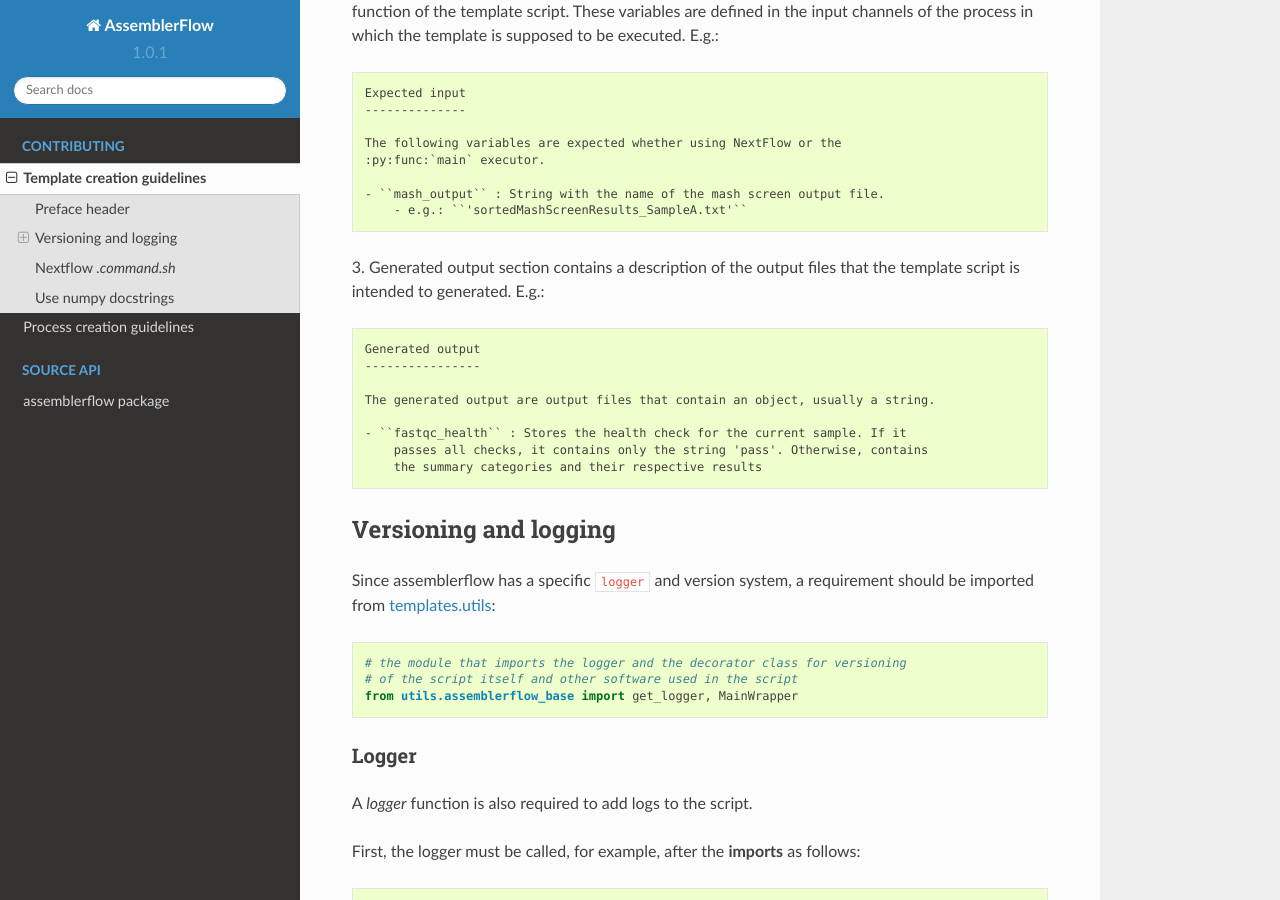
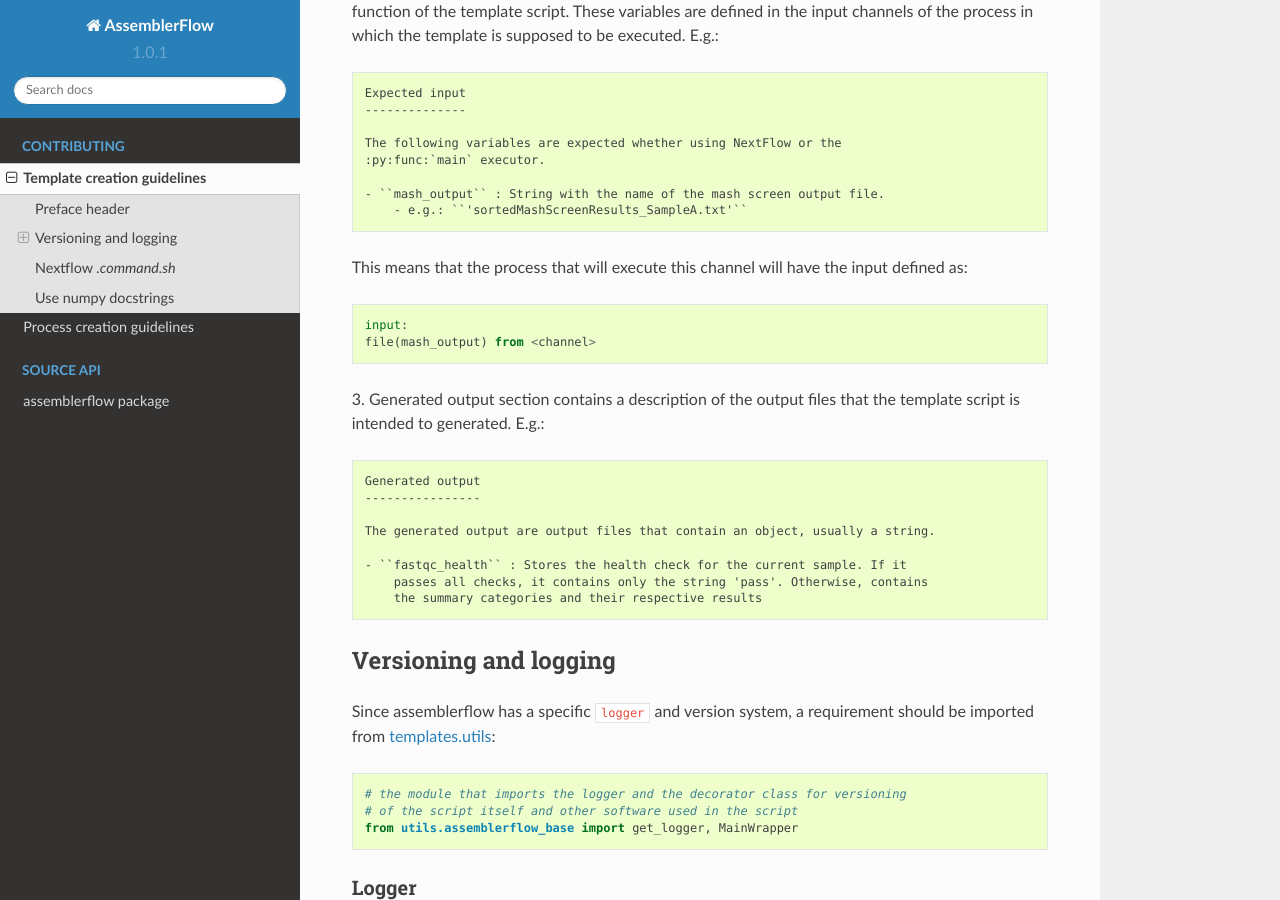
Before and after one commit to assemblerflow/flowcraft, a Sphinx documentation site: the page built from docs/create_template.rst, in a window 1280 px wide and 900 px high, scrolled down 698 px. Built offline with Sphinx 7.4.7 and the Read the Docs theme 2.0.0, drawn with Linux system fonts in a browser that asks for light colours.

Commit message:
Added expected input example

```diff
--- a/docs/create_template.rst
+++ b/docs/create_template.rst
@@ -37,6 +37,12 @@
 
     - ``mash_output`` : String with the name of the mash screen output file.
         - e.g.: ``'sortedMashScreenResults_SampleA.txt'``
+
+This means that the process that will execute this channel will have the input
+defined as::
+
+    input:
+    file(mash_output) from <channel>
 
 3. Generated output section contains a description of the output files that the
 template script is intended to generated. E.g.::
```
